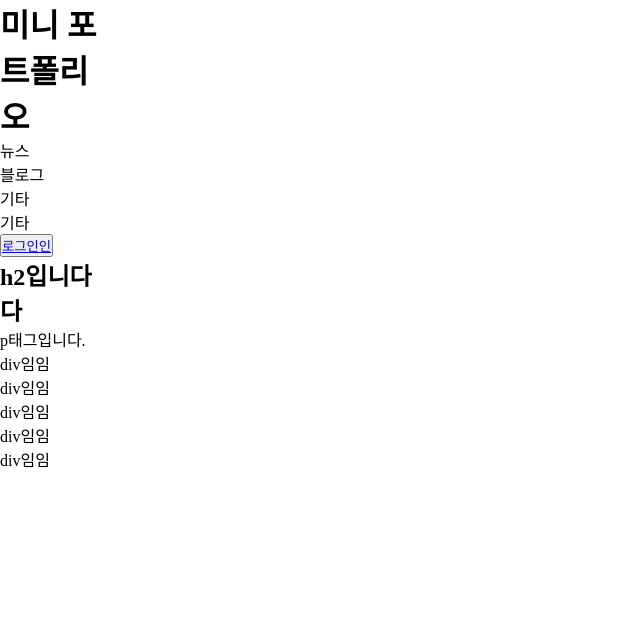
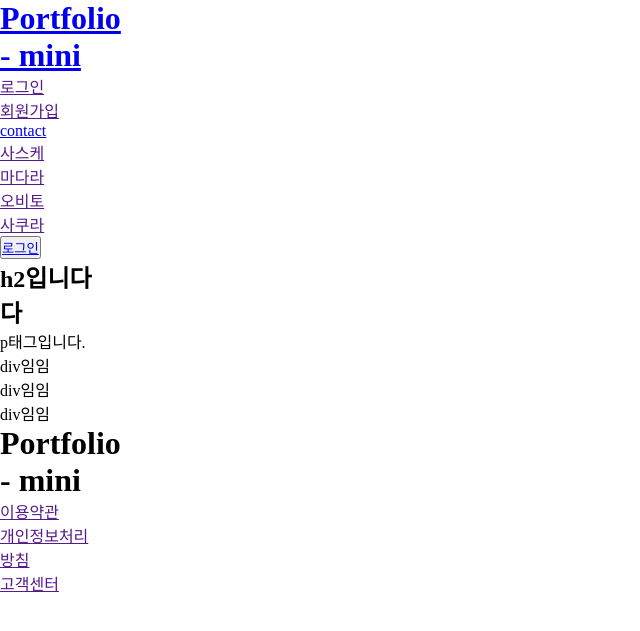
Before and after one commit to WarrenEbuffett/Board, a Flask app: page / in a window 1280 px wide. Shown: the top 631 px of the page, without its empty margins (0-640 px from the left). Run offline with Flask 3, Linux system fonts and the light colour scheme.

Commit message:
index 수정정

```diff
--- a/python/templates/index.html
+++ b/python/templates/index.html
@@ -9,29 +9,39 @@
 </head>
 
 <body>
-    <header>
-        <h1>미니 포트폴리오 </h1>
+    <header> <!--시멘틱태그(의미론적)/헤더(로고,네비게이션)-->
+        <div class="inner"> <!--inner는 영어로 "안쪽의"라는 뜻이에요. 웹에서는 보통 레이아웃 안에서 가운데로 정렬된 콘텐츠 박스를 의미해요-->
+            <h1><a href="#">Portfolio - mini</a></h1> <!--사이트 제목-->
 
-        <nav>
-            <ul>
-                <li>뉴스</li>
-                <li>블로그</li>
-                <li>기타</li>
-                <li>기타</li>
+            <ul class="top"> <!-- (순서 없는 리스트): 메뉴 항목 전체를 감싸는 그룹-->
+
+                <li><a href="">로그인</a></li><!--<!--li : (리스트 항목): 각각의 메뉴 항목 / a : (하이퍼링크): 실제 클릭 가능한 링크-->
+                <li><a href="">회원가입</a></li>
+
             </ul>
-        </nav>
+
+            <ul class="bottom"> <!-- (순서 없는 리스트): 메뉴 항목 전체를 감싸는 그룹-->
+                <li><a href="#">contact</a></li><!--li : (리스트 항목): 각각의 메뉴 항목 / a : (하이퍼링크): 실제 클릭 가능한 링크-->
+                <li><a href="">사스케</a></li>
+                <li><a href="">마다라</a></li>
+                <li><a href="">오비토</a></li>
+                <li><a href="">사쿠라</a></li>
+            </ul>
 
 
-        <button class="login-button"><a href="login-enter">로그인인</a></button>
+        </div>
+    </header>
+
+
 
     </header>
 
-
+    <button class="login-button"><a href="login-enter">로그인</a></button>
     <div class="box1">
 
         <div>
-           <h2>h2입니다다</h2>
-           <p>p태그입니다.</p>
+            <h2>h2입니다다</h2>
+            <p>p태그입니다.</p>
         </div>
 
         <div>div임임</div>
@@ -40,10 +50,30 @@
 
         <div>div임임</div>
 
-        <div>div임임</div>
 
-        <div>div임임</div>
     </div>
+
+
+
+
+
+
+    <footer> <!--시멘틱태그(의미론적) / 저작권,연락처,사이트 정보-->
+        <div class="inner">
+            <div class="upper">
+                <h1>Portfolio - mini</h1>
+
+                <ul>
+                    <li><a href="">이용약관</a></li>
+                    <li><a href="">개인정보처리방침</a></li>
+                    <li><a href="">고객센터</a></li>
+                </ul>
+            </div>
+        </div>
+
+
+    </footer>
+
 </body>
 
 </html>
```
